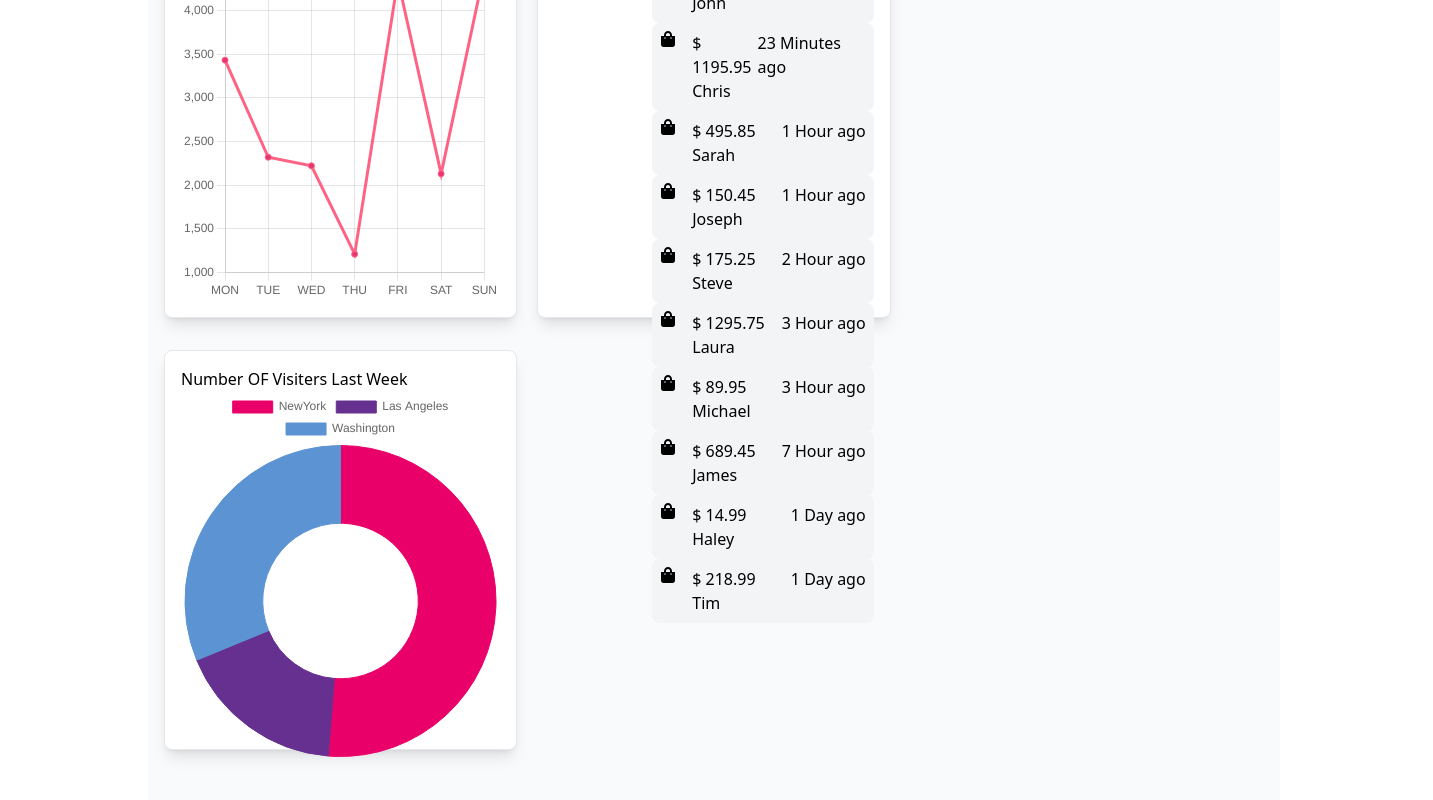
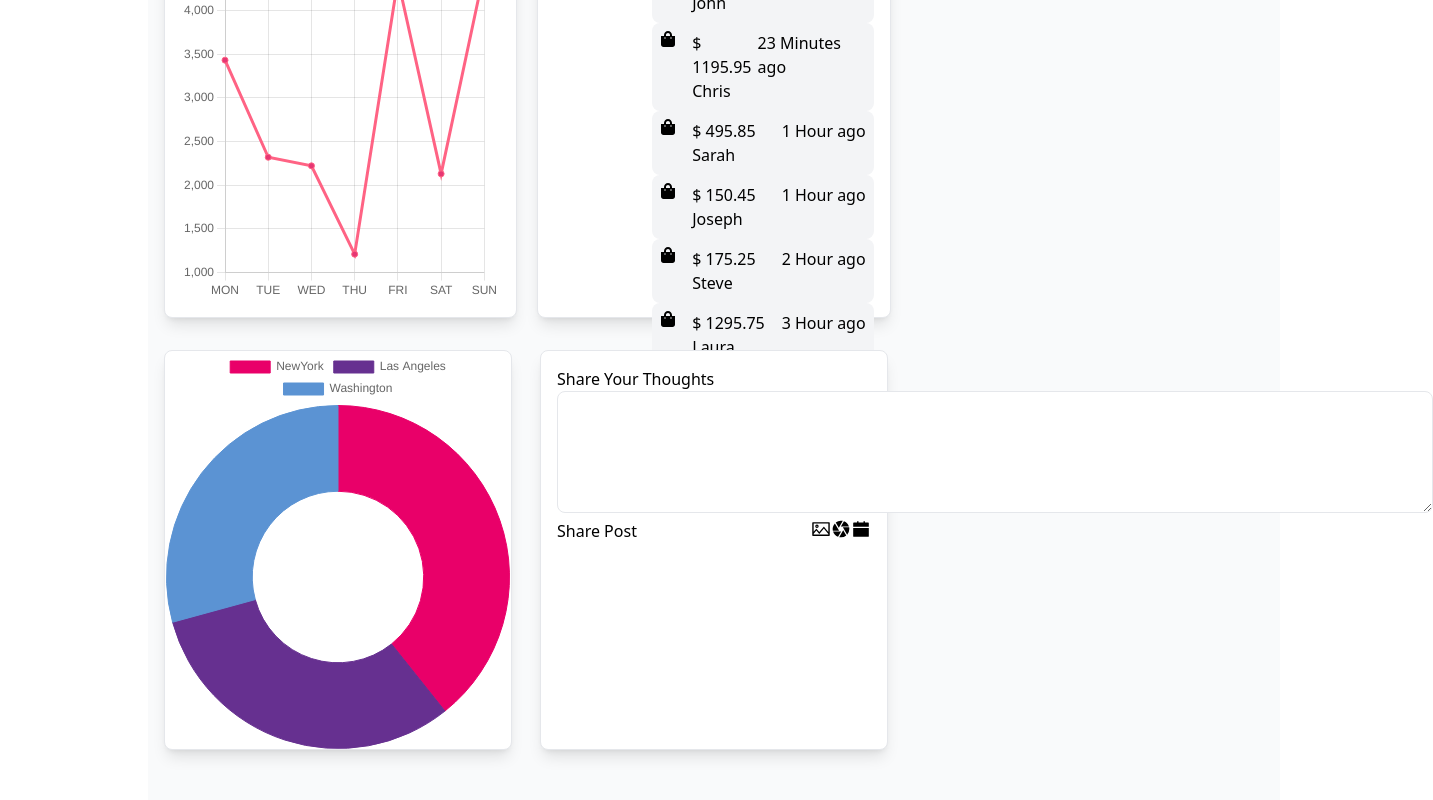
Before and after one commit to zulqarnain1231/Dashboard, a Next.js app: page / in a window 1280 px wide. Shown: the part 432-1232 px from the top of the page, 1433 px wide, since content can reach past the window. Built offline with nearby package versions, Linux system fonts and the light colour scheme.

Commit message:
added and completed the share your toughts forms to index.js

```diff
--- a/Components/DoghnutChart.jsx
+++ b/Components/DoghnutChart.jsx
@@ -4,22 +4,22 @@ import { Doughnut } from 'react-chartjs-2';
 ChartJS.register(ArcElement, Tooltip, Legend);
 
 const DoghnutChart = () => {
-    const [chartOptions,setChartOptions]=useState({});
-    useEffect(()=>{
+    const [chartOptions, setChartOptions] = useState({});
+    useEffect(() => {
         setChartOptions({
-            plugins:{
+            plugins: {
 
             },
-            maintainAspectRatio:false,
-            responsive:true,
+            maintainAspectRatio: false,
+            responsive: true,
         })
-    },[])
+    }, [])
     const data = {
-        labels: ['NewYork', 'Las Angeles', 'Washington' ],
+        labels: ['NewYork', 'Las Angeles', 'Washington'],
         datasets: [
             {
-            label: '# of Viewers',
-            data: [5654, 1934, 3443],
+                label: '# of Visiters',
+                data: [8654, 6934, 6443],
                 backgroundColor: [
                     '#E90069',
                     '#663090',
@@ -37,9 +37,10 @@ const DoghnutChart = () => {
         ],
     };
     return (
-    <div className='bg-white  relative p-4 w-full lg:h-[70vh] h-[50vh] md:col-span-2 m-auto rounded-lg border shadow-lg overflow-auto'>
-       <h1 className='text-center pb-2 text-xl'>Number OF Visiters Last Week</h1>
+        <div className='bg-white  scrollbar-hide p-6  w-full  h-[50vh] col-span-1  rounded-lg border overflow-auto shadow-lg '>
+
             <Doughnut data={data} options={chartOptions} />
+            {/* <h1 className='text-center pb-2 text-xl'>Number OF Visiters Last Week</h1> */}
         </div>
     )
 }
--- a/Components/Recentorders.jsx
+++ b/Components/Recentorders.jsx
@@ -4,7 +4,7 @@ import { data } from '@/data/data';
 
 const Recentorders = () => {
   return (
-    <div className='col-span-1 w-full shadow-lg flex flex-col lg:h-[70vh] h-[50vh] p-4 m-auto relative bg-white border rounded-lg overflow-scroll'>
+    <div className='col-span-1 w-full shadow-lg flex flex-col lg:h-[70vh] h-[50vh] p-4 m-auto relative bg-white border rounded-lg scrollbar-hide overflow-scroll'>
         <h1>Recent orders</h1>
         <ul>
             {
--- /dev/null
+++ b/Components/Sharethoughtsform.jsx
@@ -0,0 +1,24 @@
+import React from 'react'
+import { AiOutlinePicture, AiFillCalendar } from 'react-icons/ai'
+import { MdCamera } from 'react-icons/md'
+
+const Sharethoughtsform = () => {
+    return (
+        <div className='md:col-span-2 border lg:gap-7 rounded-lg p-4 shadow-lg bg-white  h-[50vh]'>
+            <div>
+                <h1 className='font-bold my-4 text-left text-gray-600'>Share Your Thoughts</h1>
+                <textarea className='border rounded-lg w-full' name="messege" id="messege" cols="93" rows="5"></textarea>
+            </div>
+            <div className='my-4 flex justify-between'>
+                <button className='bg-purple-600 text-white cursor-pointer rounded-lg py-2 px-4 hover:bg-purple-800'>Share Post</button>
+                <div className='flex justify-between gap-3'>
+                    <span className='cursor-pointer text-gray-400 hover:text-gray-600'><AiOutlinePicture size={20} /></span>
+                    <span className='cursor-pointer text-gray-400 hover:text-gray-600'><MdCamera size={20} /></span>
+                    <span className='cursor-pointer text-gray-400 hover:text-gray-600'><AiFillCalendar size={20} /></span>
+                </div>
+            </div>
+        </div>
+    )
+}
+
+export default Sharethoughtsform
--- a/Components/Topcard.jsx
+++ b/Components/Topcard.jsx
@@ -6,11 +6,11 @@ const Topcard = ({title,price,percent,span,icon}) => {
 <div className='flex justify-between'>
 
 <div>
-<span className={title == 'Daily Revenue'? 'bg-[#3298EE] inline-block p-3 md:-translate-y-7 rounded-xl  w-16 h-16 shadow-xl text-white':title == 'YTD Revenue'? 'bg-[#5BB25F] inline-block p-3 md:-translate-y-7 rounded-xl  w-16 h-16 shadow-xl text-white':'bg-[#E63572] inline-block p-3 md:-translate-y-7 rounded-xl  w-16 h-16 shadow-xl text-white'}>{icon}</span>
+<span className={title == 'Daily Revenue'? 'bg-[#3298EE]  cursor-pointer inline-block p-3 md:-translate-y-7 rounded-xl  w-16 h-16 shadow-xl text-white':title == 'YTD Revenue'? 'bg-[#5BB25F]  cursor-pointer inline-block p-3 md:-translate-y-7 rounded-xl  w-16 h-16 shadow-xl text-white':'bg-[#E63572]  cursor-pointer inline-block p-3 md:-translate-y-7 rounded-xl  w-16 h-16 shadow-xl text-white'}>{icon}</span>
 
 </div>
 <div>
-<h1 className='text-2xl font-bold'>${price}</h1>
+<h1 className='text-2xl font-bold text-center'>{title=='New Customers'? price : '$'+ price}</h1>
     <p className='text-gray-500'>{title}</p>
 </div>
 
--- a/Components/Topcards.jsx
+++ b/Components/Topcards.jsx
@@ -9,7 +9,7 @@ const Topcards = () => {
     <div className='grid grid-cols-1 p-4 my-4 md:grid-cols-6  gap-4'>
      <Topcard price='2,4323' title='Daily Revenue' icon={<CurrencyDollarIcon size={20} />} percent='12' span='2' />
      <Topcard price='7,3323' title='YTD Revenue' icon={<ChartBarIcon size={20} />} percent='17' span='2' />
-     <Topcard price='3323' title='Customers' icon={<UserPlusIcon size={20} />} percent='20' span='2' />
+     <Topcard price='3323' title='New Customers' icon={<UserPlusIcon size={20} />} percent='20' span='2' />
     </div>
   )
 }
--- a/package.json
+++ b/package.json
@@ -16,7 +16,8 @@
     "react": "18.2.0",
     "react-chartjs-2": "^5.2.0",
     "react-dom": "18.2.0",
-    "react-icons": "^4.7.1"
+    "react-icons": "^4.7.1",
+    "tailwind-scrollbar-hide": "^1.1.7"
   },
   "devDependencies": {
     "autoprefixer": "^10.4.13",
--- a/pages/index.js
+++ b/pages/index.js
@@ -1,10 +1,11 @@
-import Head from 'next/head'
+import Head from "next/head";
 
-import Header from '@/Components/Header'
-import Topcards from '@/Components/Topcards'
-import Barchart from '@/Components/Barchart'
-import Recentorders from '@/Components/Recentorders'
-import DoghnutChart from '@/Components/DoghnutChart'
+import Header from "@/Components/Header";
+import Topcards from "@/Components/Topcards";
+import Barchart from "@/Components/Barchart";
+import Recentorders from "@/Components/Recentorders";
+import DoghnutChart from "@/Components/DoghnutChart";
+import Sharethoughtsform from "@/Components/Sharethoughtsform";
 export default function Home() {
   return (
     <>
@@ -14,19 +15,18 @@ export default function Home() {
         <meta name="viewport" content="width=device-width, initial-scale=1" />
         <link rel="icon" href="/favicon.ico" />
       </Head>
-      <main className='bg-gray-50 min-h-screen'>
+      <main className="bg-gray-50 min-h-screen">
         <Header />
         <Topcards />
-        <div className=' p-4 gap-4 lg:gap-5 grid grid-cols-1 md:grid-cols-3 '>
+        <div className=" p-4 gap-4 lg:gap-5 grid grid-cols-1 md:grid-cols-3 ">
           <Barchart />
           <Recentorders />
         </div>
-        <div className=' p-4 gap-4 lg:gap-5 grid grid-cols-1 md:grid-cols-3 md:h-[70vh] h-[50vh] '>
-
+        <div className=" p-4 gap-4 lg:gap-7 grid grid-cols-1 md:grid-cols-3 md:h-[70vh] h-[50vh] ">
           <DoghnutChart />
-
+          <Sharethoughtsform />
         </div>
       </main>
     </>
-  )
+  );
 }
--- a/tailwind.config.js
+++ b/tailwind.config.js
@@ -8,5 +8,5 @@ module.exports = {
   theme: {
     extend: {},
   },
-  plugins: [],
+  plugins: [require('tailwind-scrollbar-hide')],
 }
```
Also changed, not shown: 1 other file (tests, documents, lock files or other folders). Lines whose indentation alone changed are shown as unchanged.
